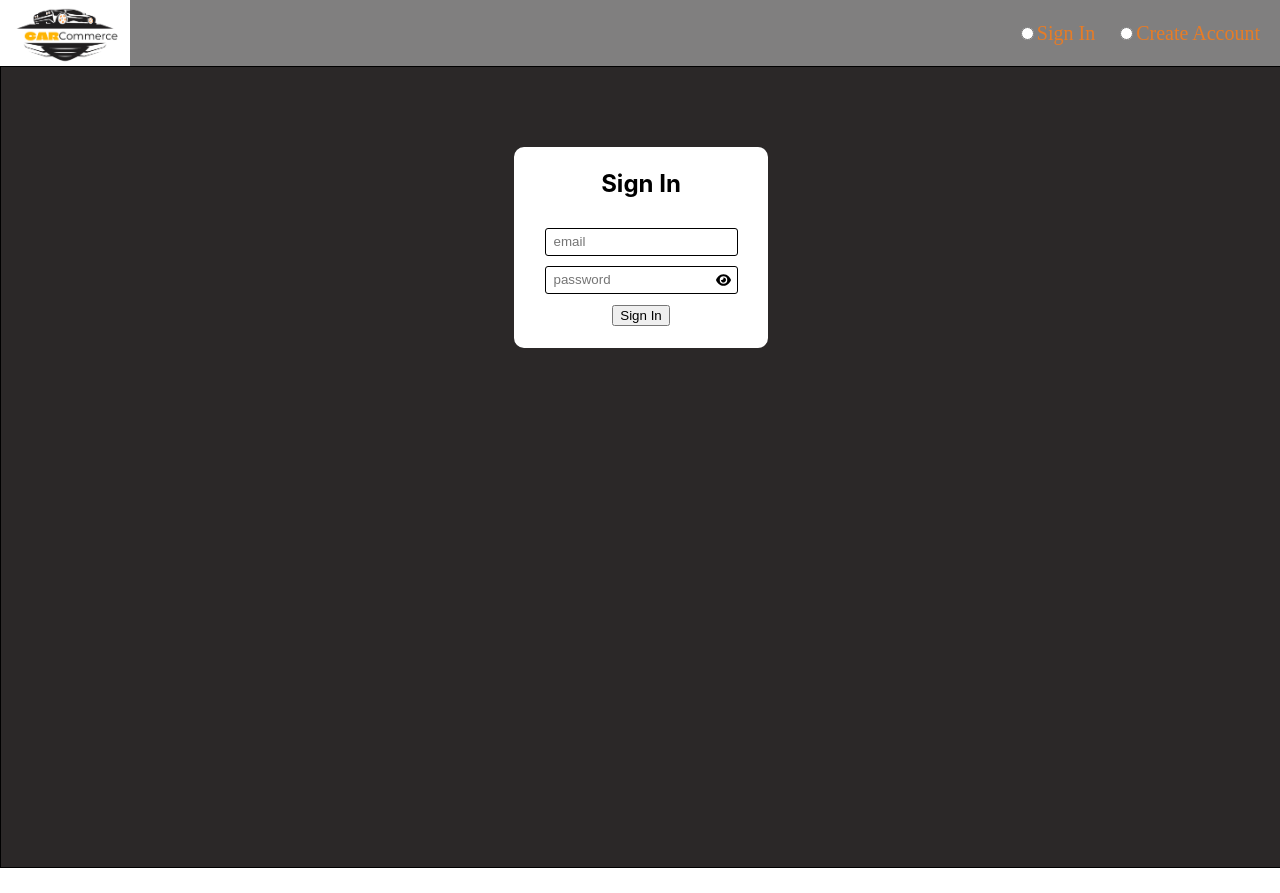
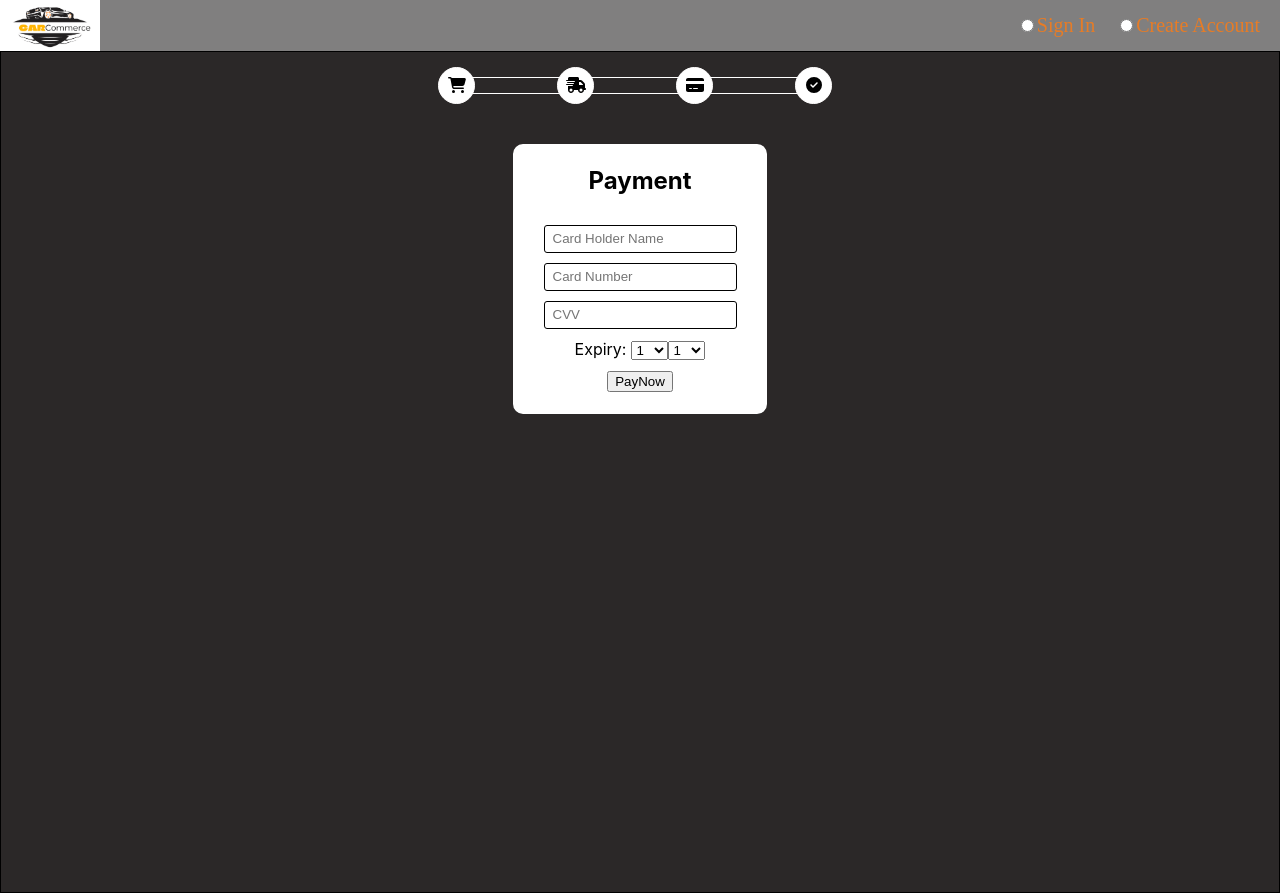
Before and after one commit to Bay102/ExtremeMachines, a React (Create React App) app: page / in a window 1280 px wide. Before the commit the page ends 868 px from the top, so only its background shows below. Built offline with nearby package versions, Linux system fonts and the light colour scheme.

Commit message:
progress bar icons added

```diff
--- a/src/components/App/Main.css
+++ b/src/components/App/Main.css
@@ -1,4 +1,7 @@
-body { overflow-x:hidden ;}
+body {
+    overflow-x:hidden;
+
+   }
 
 h2 { text-align: center }
 
@@ -27,14 +30,11 @@ h2 { text-align: center }
 
 .headerWrapper img {
    margin-right: auto;
-   /* margin-left: 20px; */
 }
 
 .mainContent {
    margin: auto;
-   width: 100%;
-   height: 100vh;
+   height: 105vh;
    border: 1px solid black;
-   /* padding: 0 25px; */
    background-color: rgba(14, 11, 11, 0.877);
 }
--- a/src/components/App/Main.jsx
+++ b/src/components/App/Main.jsx
@@ -9,10 +9,11 @@ import logo from '../images/IMG_3558.jpeg';
 import { BuildRadios } from '../HomeScreenButtons/BuildRadios';
 import { allUsers } from '../stateData';
 import Payments from '../Payment/Payments';
+import { Confirmation } from '../Confirmation/Confirmatin';
 
 class Main extends React.Component {
   state = {
-    displayPage: 'signIn',
+    displayPage: 'payments',
     currentUser: '',
     users: allUsers,
     storeItems,
@@ -119,7 +120,7 @@ class Main extends React.Component {
     return (
       <div>
         <div className="headerWrapper">
-          <img style={{ width: '130px' }} src={logo} alt="" />
+          <img style={{ width: '100px' }} src={logo} alt="" />
           <BuildRadios changePage={this.changePage} />
         </div>
         <div className="mainContent">
@@ -152,7 +153,6 @@ class Main extends React.Component {
               updateItemPrice={this.updateItemPrice}
               totalCartPrice={this.totalCartPrice}
               getSubtotal={this.getSubtotal}
-              // checkoutDisabled={this.checkoutDisabled}
             />
           )}
           {this.state.displayPage === 'shipping' && (
@@ -170,6 +170,9 @@ class Main extends React.Component {
           {this.state.displayPage === 'payments' && (
             <Payments mainState={this.state} changePage={this.changePage} />
           )}
+          {this.state.displayPage === 'confirmation' && (
+            <Confirmation mainState={this.state} changePage={this.changePage} />
+          )}
         </div>
       </div>
     );
--- a/src/components/Confirmation/Confirmatin.jsx
+++ b/src/components/Confirmation/Confirmatin.jsx
@@ -0,0 +1,22 @@
+import React from "react";
+import './Confirmation.css'
+
+export class Confirmation extends React.Component {
+   state= {
+
+   }
+
+   render() {
+      const { changePage } = this.props
+      return (
+         <div>
+            <div className="confirmationContainer">
+               hello
+            </div>
+         </div>
+      )
+   }
+
+
+
+}
--- a/src/components/Payment/Payments.jsx
+++ b/src/components/Payment/Payments.jsx
@@ -1,5 +1,6 @@
 import React from 'react';
 import { InputBase } from '../InputBase/InputBase';
+import { ProgressBar } from '../ProgressBar /ProgressBar';
 // import { BuildPaymentInputs } from './BuildPaymentInputs';
 import { OTHERCARDS } from './paymentData';
 import {
@@ -121,7 +122,7 @@ class Payments extends React.Component {
         cardData: INIT_CARD,
         cardType: null,
       });
-      this.props.changePage('signIn')
+      this.props.changePage('signIn');
     }
   };
 
@@ -152,6 +153,8 @@ class Payments extends React.Component {
       },
     ];
     return (
+      <div>
+        <ProgressBar />
         <div className=" inputsWrapper paymentsContainer">
           <h2>Payment</h2>
           {paymentInputs.length
@@ -182,7 +185,10 @@ class Payments extends React.Component {
             <div>{expiryInputs}</div>
           </div>
           <div className="payNowButton">
-          <button onClick={this.handleAddCard} type="button">PayNow{''}</button>
+            <button onClick={this.handleAddCard} type="button">
+              PayNow{''}
+            </button>
+          </div>
         </div>
       </div>
     );
--- a/src/components/ProgressBar /ProgressBar.jsx
+++ b/src/components/ProgressBar /ProgressBar.jsx
@@ -1,17 +1,33 @@
 import React from 'react';
-import './progressBar.css'
+import './progressBar.css';
+// import { FontAwesomeIcon } from '@fortawesome/react-fontawesome';
+import {
+  faCartShopping,
+  faTruckFast,
+  faCreditCard,
+  faCircleCheck,
+} from '@fortawesome/free-solid-svg-icons';
+import { FontAwesomeIcon } from '@fortawesome/react-fontawesome';
 
 export class ProgressBar extends React.Component {
   render() {
     return (
       <div className="progressContainer">
-        <div className="circle"> </div>
+        <div className="circle">
+          <FontAwesomeIcon icon={faCartShopping} />
+        </div>
         <div className="line"></div>
-        <div className="circle"></div>
+        <div className="circle">
+          <FontAwesomeIcon icon={faTruckFast} />
+        </div>
         <div className="line"></div>
-        <div className="circle"></div>
+        <div className="circle">
+          <FontAwesomeIcon icon={faCreditCard} />
+        </div>
         <div className="line"></div>
-        <div className="circle"></div>
+        <div className="circle">
+          <FontAwesomeIcon icon={faCircleCheck} />
+        </div>
       </div>
     );
   }
--- a/src/components/ProgressBar /progressBar.css
+++ b/src/components/ProgressBar /progressBar.css
@@ -1,4 +1,5 @@
 .progressContainer {
+   margin: 15px auto;
   display: flex;
   justify-content: center;
   align-items: center;
@@ -8,18 +9,20 @@
   display: flex;
   width: 35px;
   height: 35px;
-  border: 1px solid black;
+  background-color: white;
+  border: 1px solid rgb(255, 254, 254);
   border-radius: 180px;
   margin-left: -10px;
-  background: black;
   z-index: 1;
+  align-items: center;
+  justify-content: center;
 }
 
 .line {
   display: flex;
   flex-direction: column;
-  width: 125px;
-  height: 30px;
+  width: 100px;
+  height: 15px;
   margin-left: -10px;
   border: 1px solid white;
 }
--- a/src/components/SignIn/SignIn.css
+++ b/src/components/SignIn/SignIn.css
@@ -6,7 +6,7 @@
    border-radius: 10px;
    background-color: white;
    width: 250px;
-   margin: 80px auto;
+   margin: 40px auto;
    padding-bottom: 20px;
    text-align: center;
 
--- a/src/index.css
+++ b/src/index.css
@@ -1,4 +1,5 @@
 body {
+
   margin: 0;
   font-family: -apple-system, BlinkMacSystemFont, 'Segoe UI', 'Roboto', 'Oxygen',
     'Ubuntu', 'Cantarell', 'Fira Sans', 'Droid Sans', 'Helvetica Neue',
@@ -6,6 +7,11 @@ body {
   -webkit-font-smoothing: antialiased;
   -moz-osx-font-smoothing: grayscale;
 }
+
+body, html {
+  height: 100%;
+}
+
 
 code {
   font-family: source-code-pro, Menlo, Monaco, Consolas, 'Courier New',
```
Lines whose indentation alone changed are shown as unchanged.
